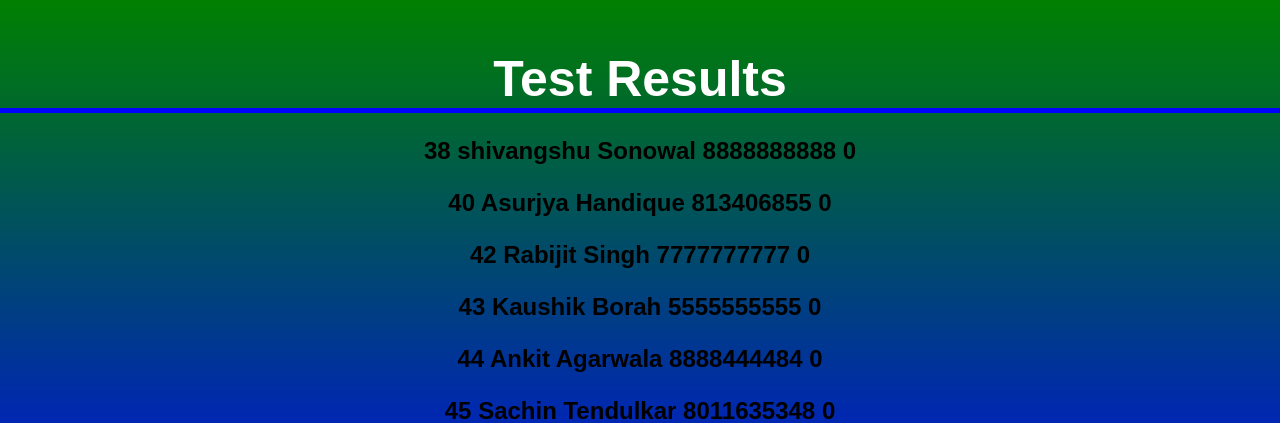
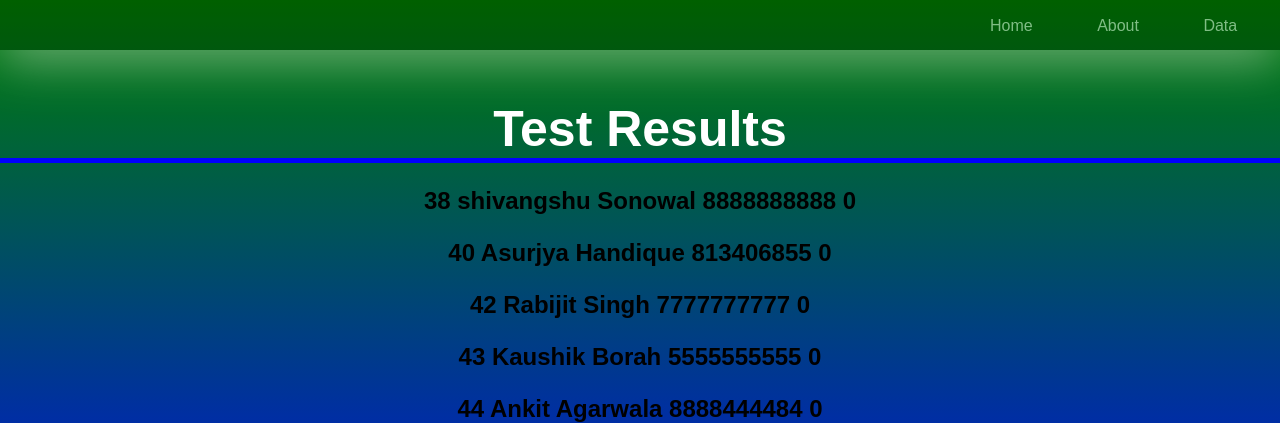
Before and after one commit to subhasishgoswami/Covid19-Chest-XRay-CNN, a Flask app: page /data in a window 1280 px wide. Shown: the top 423 px of the page. Run offline with Flask 2, Linux system fonts and the light colour scheme; data comes from the database, SQL or seed files in the repository; both versions use the stored data as it was after the commit.

Commit message:
Navbar Added

```diff
--- a/templates/database.html
+++ b/templates/database.html
@@ -8,6 +8,50 @@
                 margin:0;
                 padding:0;
             }
+            a {
+                  text-decoration: none;
+                }
+
+                .navbar {
+                  background-color:rgb(0,0,0,0.5);
+                  opacity: 0.5;
+                  height: 50px;
+                  box-shadow: 0 10px 50px hsl(0, 0%, 90%);
+                }
+
+                .container {
+                  max-width: 98%;
+                  margin: 0 auto;
+                }
+
+                .logo a {
+                  float: left;
+                  padding: 20px;
+                  color: hsl(0, 0%, 40%);
+                }
+
+                .menu {
+                  float: right;
+                }
+
+                .menu li {
+                  list-style: none;
+                  display: inline-block;
+                }
+
+                .menu li a {
+
+                  font-size: 16px;
+                  padding: 0.5px 30px;
+                  color: white;
+                  float: left;
+                  transition: color .3s ease-in-out;
+                }
+
+                .menu li a:hover {
+                  color: black;
+                  transition: color .5s ease-in-out;
+                }
             body{
                 font-family:sans-serif;
                 margin:auto;
@@ -24,13 +68,17 @@
 
         </style>
     </head>
-    <body>
-
-
-
-	       	   <h1>Test Results</h1>
+            <body>
+	       	   <nav class="navbar">
+                      <div class="container">
+                            <ul class="menu">
+                                  <li><a href="{{url_for('index')}}">Home</a></li>
+                                  <li><a href="#">About</a></li>
+                                  <li><a href="{{url_for('data')}}">Data</a></li>
+                            </ul>
+                      </div>
+                </nav>
+               <h1>Test Results</h1>
 	       	   <h2>{% for  x in results %}<p>{{x.id}}  {{x.username}}  {{x.phone}}  {{x.result}}</p>{% endfor %}</h2>
-
-
-    </body>
+            </body>
 </html>
```
Also changed, not shown: templates/index.html (+55 -0 lines), templates/result.html (+54 -0 lines), data.db.
